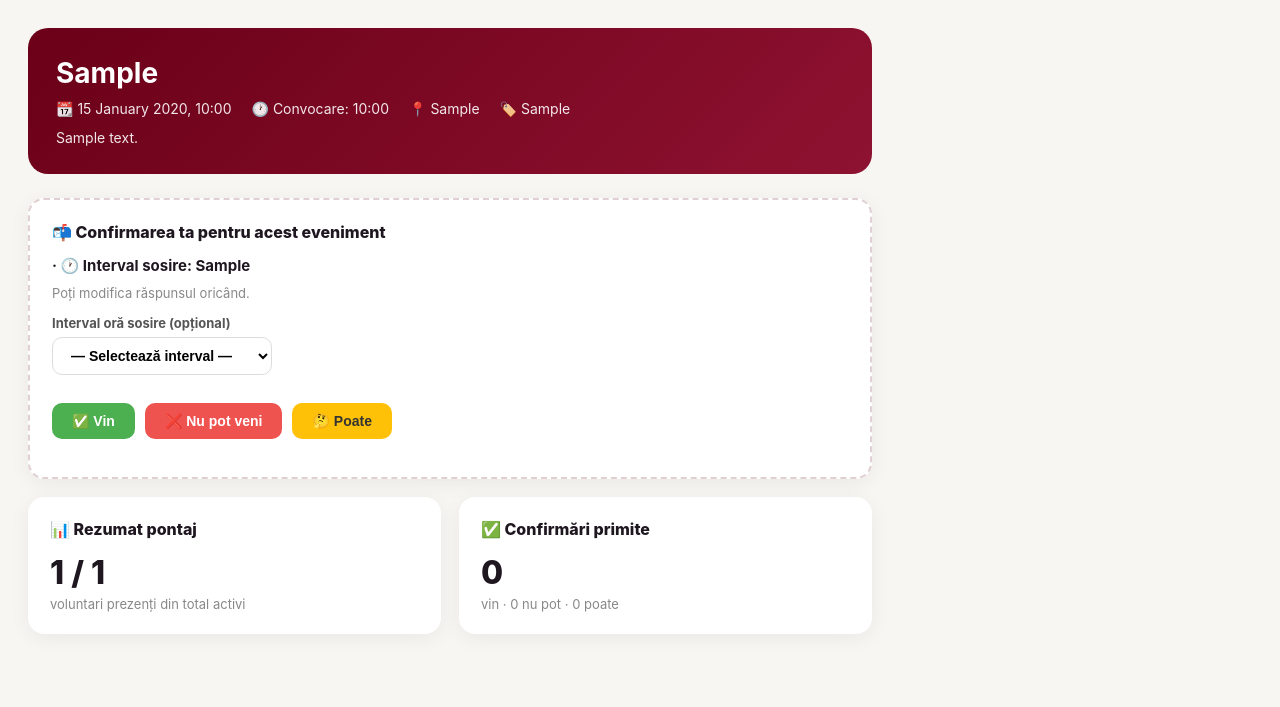
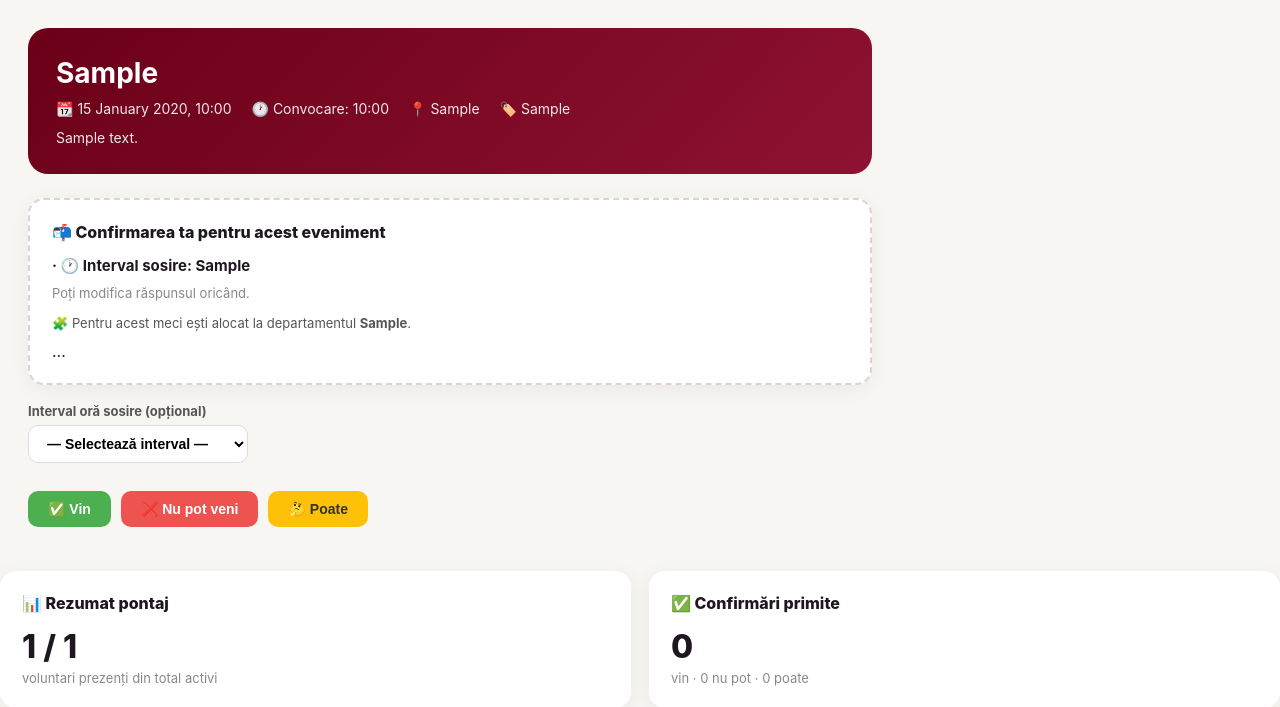
Before and after one commit to indianuciricliu-ops/voluntari-rapid, a Flask app: page /evenimente/1 in a window 1280 px wide. Shown: the part 53-760 px from the top of the page. Run offline with Flask 3, Linux system fonts and the light colour scheme; a user stored in the database is signed in; tables that the repository leaves empty hold one stand-in row (values such as "Sample post").

Commit message:
Afisare alocare departament pentru voluntar in pagina eveniment

```diff
--- a/app.py
+++ b/app.py
@@ -325,8 +325,6 @@ def eveniment_nou():
 @login_required
 def eveniment_detalii(id):
     from models import Pontaj, Confirmare, Alocare
-    from sqlalchemy import func
-
     e = db.session.get(Eveniment, id)
     if not e:
         flash('Evenimentul nu a fost gasit.', 'danger')
@@ -345,14 +343,19 @@ def eveniment_detalii(id):
     prezenti = [p for p in pontaje if p.status == 'prezent']
     toti_voluntarii = Voluntar.query.filter_by(activ=True).all()
 
-    # toate departamentele existente, pentru dropdown
+    # toate departamentele existente, pentru dropdown la alocare (admin/teamleader)
     departamente = [d[0] for d in db.session.query(
         Voluntar.departament
     ).distinct().all() if d[0]]
 
-    # alocarile deja facute pentru acest eveniment
+    # alocarile pentru acest eveniment (pentru tabelul admin/teamleader)
     alocari = Alocare.query.filter_by(eveniment_id=id).all()
     alocari_dict = {a.voluntar_id: a for a in alocari}
+
+    # alocarea userului curent (pentru cardul lui de confirmare)
+    alocare_user = Alocare.query.filter_by(
+        eveniment_id=id, voluntar_id=current_user.id
+    ).first()
 
     return render_template(
         'eveniment_detalii.html',
@@ -361,6 +364,7 @@ def eveniment_detalii(id):
         indisponibili=indisponibili,
         nesiguri=nesiguri,
         confirmare_user=confirmare_user,
+        alocare_user=alocare_user,         # ← NOU
         pontaje=pontaje,
         prezenti=prezenti,
         toti_voluntarii=toti_voluntarii,
--- a/templates/eveniment_detalii.html
+++ b/templates/eveniment_detalii.html
@@ -110,7 +110,18 @@
     {% else %}
       <p style="font-size:14px; color:#666; margin-bottom:16px;">Nu ai confirmat încă prezența la acest eveniment.</p>
     {% endif %}
+{% if alocare_user %}
+      <p style="font-size:13px; color:#555; margin-bottom:10px;">
+        🧩 Pentru acest meci ești alocat la departamentul
+        <strong>{{ alocare_user.departament or 'Fără departament setat' }}</strong>.
+      </p>
+    {% endif %}
 
+    <form method="POST" action="{{ url_for('eveniment_confirma', id=e.id) }}">
+      <!-- restul formularului cu interval oră sosire + butoane Vin / Nu pot veni / Poate -->
+      ...
+    </form>
+  </div>
     <form method="POST" action="{{ url_for('eveniment_confirma', id=e.id) }}">
       <div style="margin-bottom:14px;">
         <label style="font-size:13px; font-weight:700; color:#555; display:block; margin-bottom:6px;">Interval oră sosire (opțional)</label>
```
